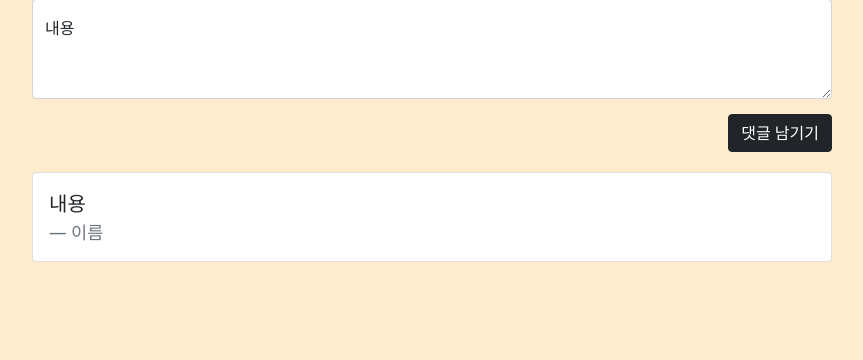
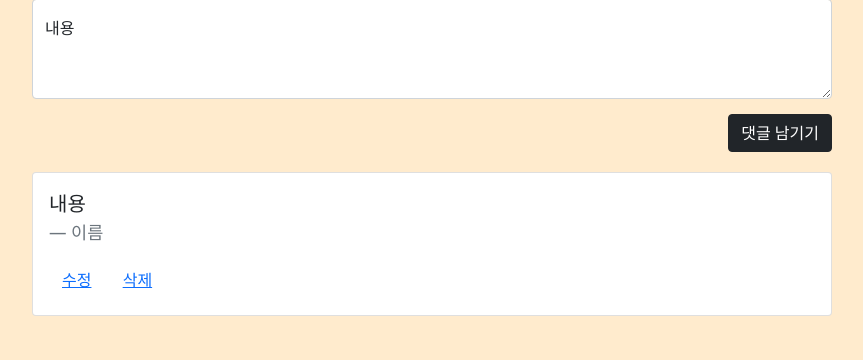
Before and after one commit to MintZzz1009/team-introduction, a Flask app: template seungjun_mini/templates/comment.html in a window 1280 px wide. Shown: the part 107-467 px from the top of the page, without its empty margins (208-1071 px from the left). Run offline with Flask 2, Linux system fonts and the light colour scheme; the template is opened without the code that fills it, so the values that code supplies are empty.

Commit message:
댓글 수정 삭제 미완

```diff
--- a/seungjun_mini/templates/comment.html
+++ b/seungjun_mini/templates/comment.html
@@ -128,6 +128,8 @@
             <blockquote class="blockquote mb-0">
                 <p>내용</p>
                 <footer class="blockquote-footer">이름</footer>
+                <button type="button" class="btn btn-link">수정</button>
+                <button onclick="delete_comment()" type="button" class="btn btn-link">삭제</button>
             </blockquote>
         </div>
     </div>
```
